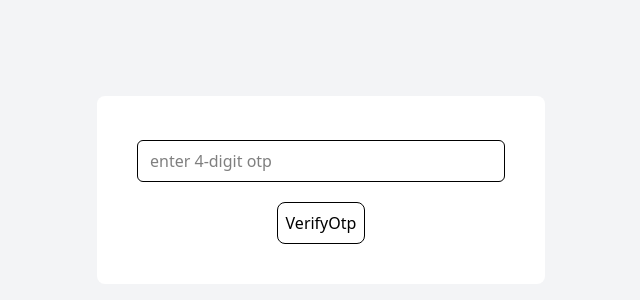
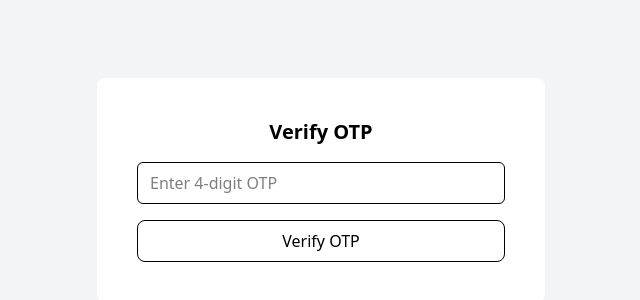
Before and after one commit to MuhammadDilshad532/ecommerce-redux-api-practice, a React (Vite) app: page /verifyotp in a window 1280 px wide. Shown: the part 210-510 px from the top of the page, without its empty margins (319-959 px from the left). Built offline with nearby package versions, Linux system fonts and the light colour scheme.

Commit message:
add resetpassword

```diff
--- /dev/null
+++ b/src/Components/Auth/ResetPassword.jsx
@@ -0,0 +1,72 @@
+import React from 'react'
+import { useState } from 'react'
+import { useNavigate } from 'react-router-dom'
+import AuthApi from '../../Api/Auth/Auth'
+const ResetPassword = () => {
+    const [password, setPassword] = useState("")
+    const [confirmPassword, setConfirmPassword] = useState("")
+    const [loading, setLoading] = useState(false)
+    const [error, setError] = useState("")
+
+    const navigate = useNavigate()
+    const email = localStorage.getItem("email")
+    const handleSubmit = async (e) => {
+        e.preventDefault()
+        if (!email) {
+            setError("Email not found. Please restart forgot password process.")
+            return
+        }
+        if (password.length < 6) {
+            setError("Password must be at least 6 characters.")
+            return
+        }
+        if (password !== confirmPassword) {
+            setError("Passwords do not match.")
+            return
+        }
+        try {
+            setLoading(true)
+            setError("")
+            await AuthApi.ResetPassword({
+                email,
+                password
+            })
+            localStorage.removeItem("email")
+            navigate("/login")
+        } catch (err) {
+            setError(err.response?.data?.message || " Password reset failed")
+        } finally {
+            setLoading(false)
+        }
+    }
+
+    return (
+        <div>
+            <form onSubmit={handleSubmit}>
+                <h1>Reset password</h1>
+                <input
+                    type="password"
+                    placeholder='new Password'
+                    value={password}
+                    onChange={(e) => setPassword(e.target.value)}
+                    required
+                />
+                <input
+                    type="password"
+                    placeholder='confirm password'
+                    value={confirmPassword}
+                    onChange={(e) => setConfirmPassword(e.target.value)}
+                    required
+                />
+                <button type='submit' disabled={loading}>
+                    {loading ? "resting.." : "reset password"}
+                </button>
+                {error && (
+                    <p>{error}</p>
+                )}
+            </form>
+        </div>
+    )
+}
+
+export default ResetPassword
--- a/src/Components/Auth/VerifyOtp.jsx
+++ b/src/Components/Auth/VerifyOtp.jsx
@@ -1,55 +1,75 @@
-import React from 'react'
+import { useState } from 'react'
 import { useNavigate } from 'react-router-dom'
-import { useState } from 'react'
 import AuthApi from '../../Api/Auth/Auth'
 
 const VerifyOtp = () => {
   const [otp, setOtp] = useState("")
-    const [loading, setLoading] = useState("")
+  const [loading, setLoading] = useState(false)
   const [error, setError] = useState("")
-    const navigate = useNavigate();
-    const email = localStorage.getItem("email");
+
+  const navigate = useNavigate()
+  const email = localStorage.getItem("email")
+  const flow = localStorage.getItem("flow")
 
   const handleSubmit = async (e) => {
-        e.preventDefault();
+    e.preventDefault()
+
     if (!email) {
-            setError("Email not found. Please sign up again.");
-            return;
+      setError("Email not found. Please try again.")
+      return
     }
+
     if (otp.length !== 4) {
-            setError("OTP must be a 4-digit number.");
-            return;
+      setError("OTP must be a 4-digit number.")
+      return
     }
-        setLoading(true);
+
+    try {
+      setLoading(true)
       setError("")
-        try {
-            await AuthApi.verifyOtp({ email, otp });
-            localStorage.removeItem("email");
+
+      await AuthApi.verifyOtp({ email, otp })
+
+      if (flow === "forgot") {
+        navigate("/reset-password")
+      } else {
+        localStorage.removeItem("email")
         navigate("/login")
+      }
+
+      localStorage.removeItem("flow")
+
     } catch (err) {
-            setError(
-                err.response?.data.message || "OTP verification failed"
-            );
+      setError(err.response?.data?.message || "OTP verification failed")
     } finally {
       setLoading(false)
     }
   }
+
   return (
-        <div className='min-h-screen flex items-center justify-center bg-gray-100 py-12 px-4'>
-            <div className='max-w-md  w-full  bg-white p-10 rounded-lg'>
-                <form onSubmit={handleSubmit} className='flex flex-col items-center justify-center space-y-5'>
+    <div className="min-h-screen flex items-center justify-center bg-gray-100 px-4">
+      <div className="max-w-md w-full bg-white p-10 rounded-lg">
+        <form onSubmit={handleSubmit} className="space-y-4">
+          <h2 className="text-xl font-semibold text-center">Verify OTP</h2>
+
           <input
             type="number"
             value={otp}
             onChange={(e) => setOtp(e.target.value)}
-                        placeholder='enter 4-digit otp'
-                        min="1000"
-                        max="9999"
+            placeholder="Enter 4-digit OTP"
+            className="w-full px-3 py-2 border rounded-md"
             required
-                        className="mt-1  w-full px-3 py-2 border rounded-md  focus:outline-none "
           />
-                    <button type='submit' className='border p-2 rounded-lg '>VerifyOtp</button>
-                    {error && <p className='text-red-600'>{error}</p>}
+
+          <button
+            type="submit"
+            disabled={loading}
+            className="border p-2 rounded-lg w-full"
+          >
+            {loading ? "Verifying..." : "Verify OTP"}
+          </button>
+
+          {error && <p className="text-red-600 text-center">{error}</p>}
         </form>
       </div>
     </div>
```
Lines whose indentation alone changed are shown as unchanged.
